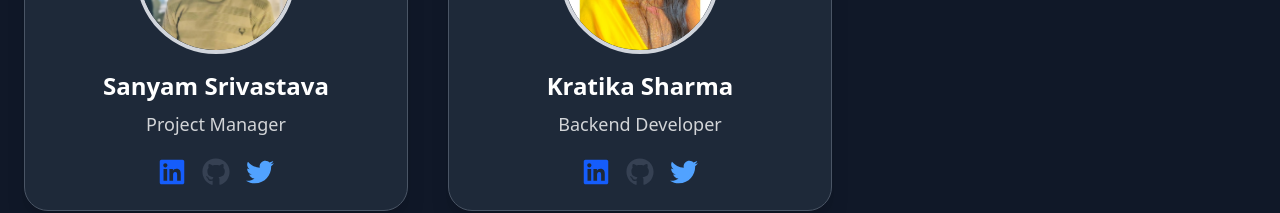
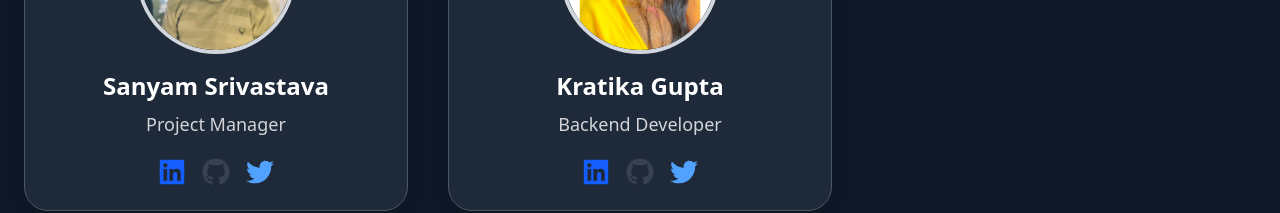
Before and after one commit to DevSanyamSrivastava/MySchool, a React (Vite) app: page /Developer in a window 1280 px wide. Shown: the part 419-632 px from the top of the page. Built offline with nearby package versions, Linux system fonts and the light colour scheme.

Commit message:
Name Error

```diff
--- a/src/components/Developer/Developer.jsx
+++ b/src/components/Developer/Developer.jsx
@@ -14,7 +14,7 @@ const teamMembers = [
     twitter: "#",
   },
   {
-    name: "Kratika Sharma",
+    name: "Kratika Gupta",
     role: "Backend Developer",
     image: Dev2,
     linkedin: "#",
```
